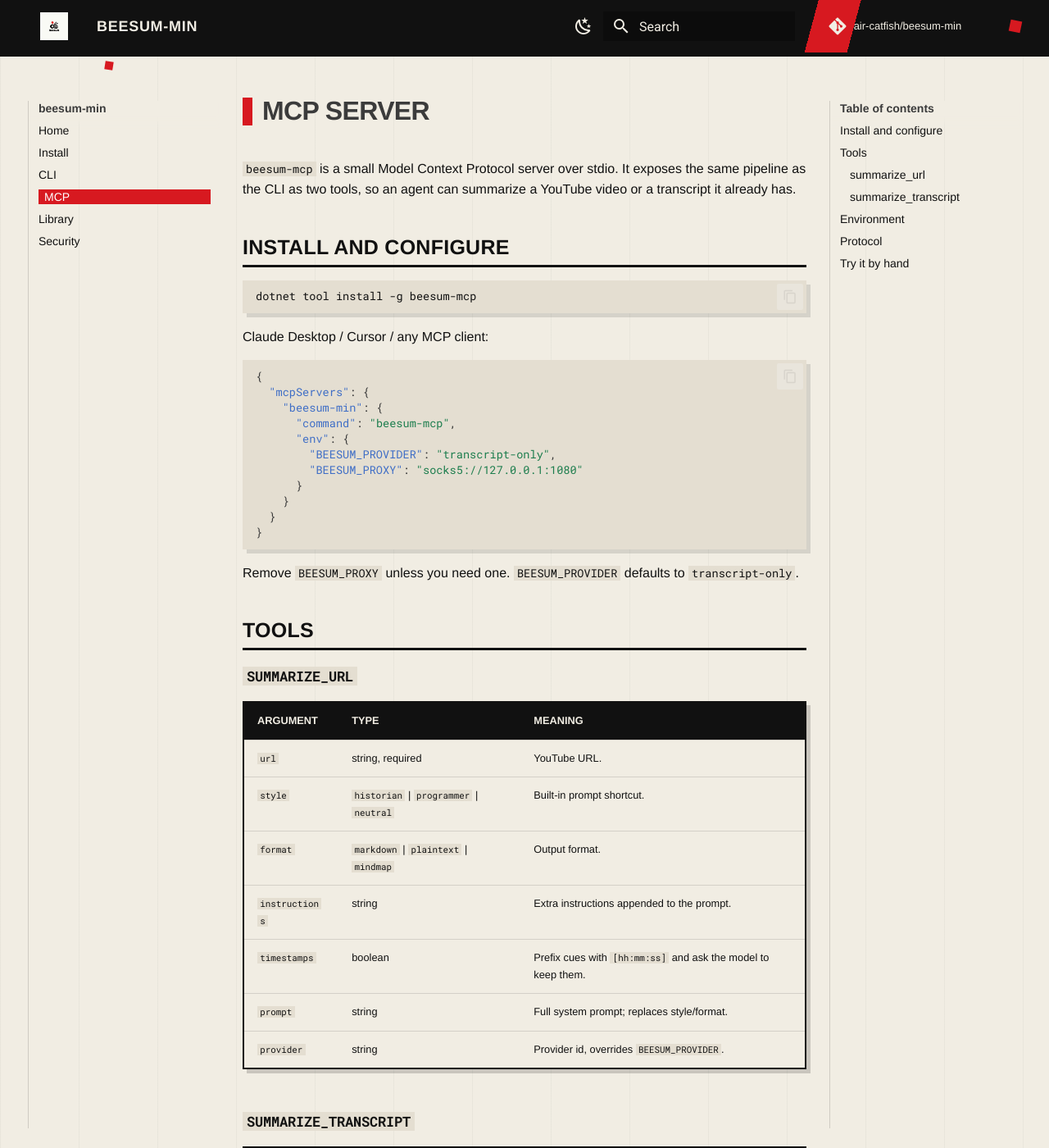
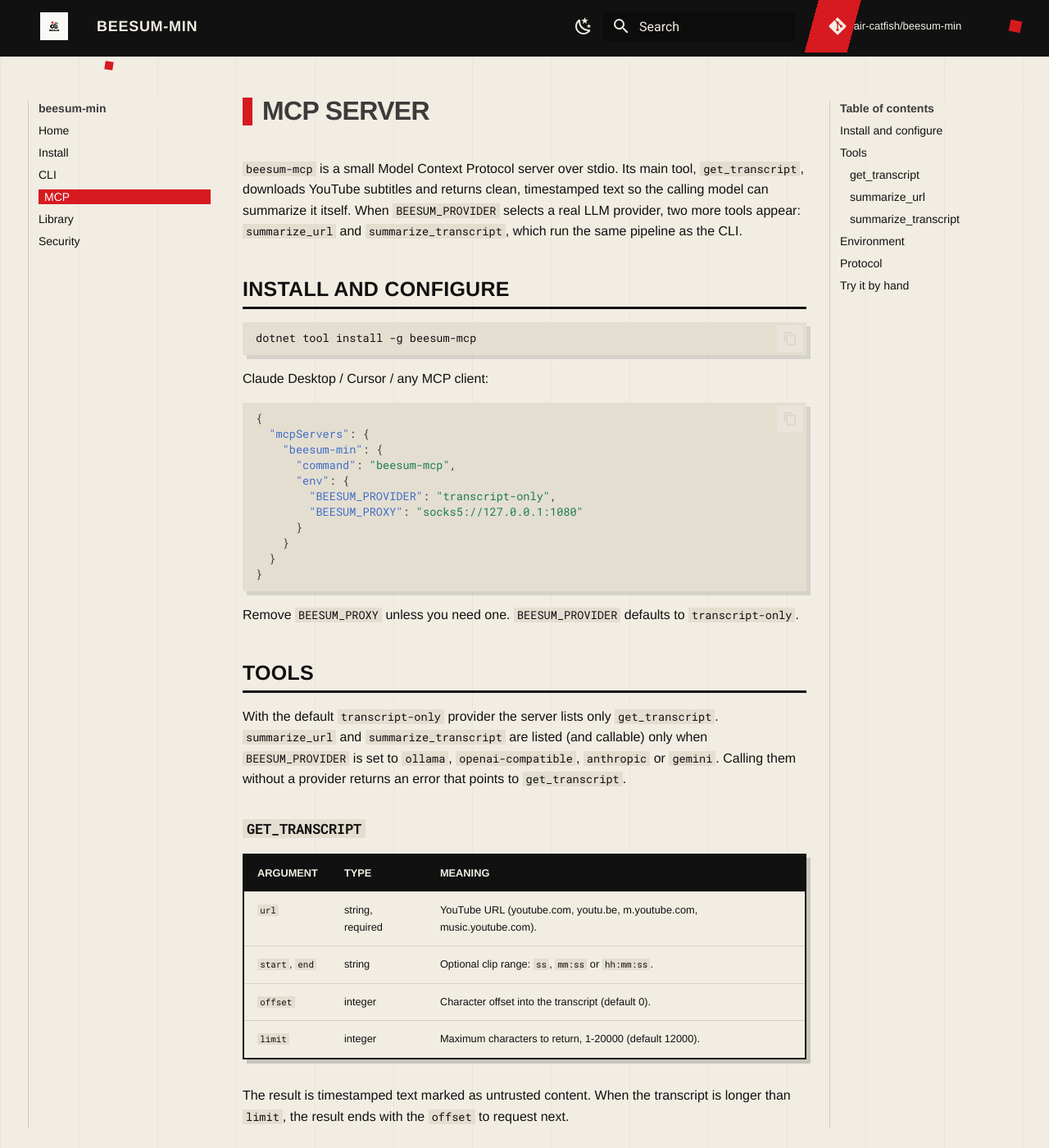
Before and after one commit to air-catfish/beesum-min, an MkDocs documentation site: the page built from docs/mcp.md, in a window 1280 px wide and 1400 px high. Shown: the whole window at 82% size. Built offline with MkDocs 1.6.1 and Material for MkDocs 9.7.7, drawn with Linux system fonts in a browser that asks for light colours; comment, search, counter and statistics services are not loaded; some of the changed text lies outside the part shown.

````diff
--- a/docs/mcp.md
+++ b/docs/mcp.md
@@ -1,8 +1,10 @@
 # MCP server
 
-`beesum-mcp` is a small Model Context Protocol server over stdio. It exposes the
-same pipeline as the CLI as two tools, so an agent can summarize a YouTube video
-or a transcript it already has.
+`beesum-mcp` is a small Model Context Protocol server over stdio. Its main tool,
+`get_transcript`, downloads YouTube subtitles and returns clean, timestamped text
+so the calling model can summarize it itself. When `BEESUM_PROVIDER` selects a
+real LLM provider, two more tools appear: `summarize_url` and
+`summarize_transcript`, which run the same pipeline as the CLI.
 
 ## Install and configure
 
@@ -30,6 +32,23 @@ Remove `BEESUM_PROXY` unless you need one. `BEESUM_PROVIDER` defaults to
 `transcript-only`.
 
 ## Tools
+
+With the default `transcript-only` provider the server lists only `get_transcript`.
+`summarize_url` and `summarize_transcript` are listed (and callable) only when
+`BEESUM_PROVIDER` is set to `ollama`, `openai-compatible`, `anthropic` or `gemini`.
+Calling them without a provider returns an error that points to `get_transcript`.
+
+### `get_transcript`
+
+| Argument | Type | Meaning |
+| --- | --- | --- |
+| `url` | string, required | YouTube URL (youtube.com, youtu.be, m.youtube.com, music.youtube.com). |
+| `start`, `end` | string | Optional clip range: `ss`, `mm:ss` or `hh:mm:ss`. |
+| `offset` | integer | Character offset into the transcript (default 0). |
+| `limit` | integer | Maximum characters to return, 1-20000 (default 12000). |
+
+The result is timestamped text marked as untrusted content. When the transcript is
+longer than `limit`, the result ends with the `offset` to request next.
 
 ### `summarize_url`
 
@@ -88,6 +107,6 @@ The server is meant for a local MCP client: one process, one user, one session.
 printf '%s\n' \
   '{"jsonrpc":"2.0","id":1,"method":"initialize","params":{"protocolVersion":"2025-06-18","capabilities":{},"clientInfo":{"name":"shell","version":"1"}}}' \
   '{"jsonrpc":"2.0","id":2,"method":"tools/list"}' \
-  '{"jsonrpc":"2.0","id":3,"method":"tools/call","params":{"name":"summarize_transcript","arguments":{"text":"Hello world"}}}' \
+  '{"jsonrpc":"2.0","id":3,"method":"tools/call","params":{"name":"get_transcript","arguments":{"url":"https://www.youtube.com/watch?v=VIDEO_ID"}}}' \
   | beesum-mcp
 ```
````
Also changed, not shown: CHANGELOG.md (+5 -0 lines), docs/package-readme-mcp.md (+72 -12 lines), 3 other files.
